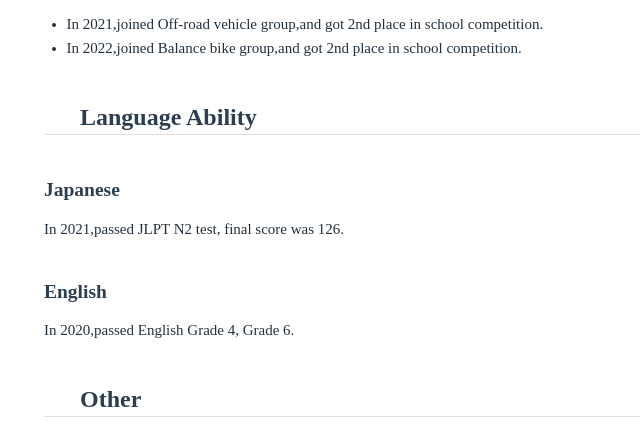
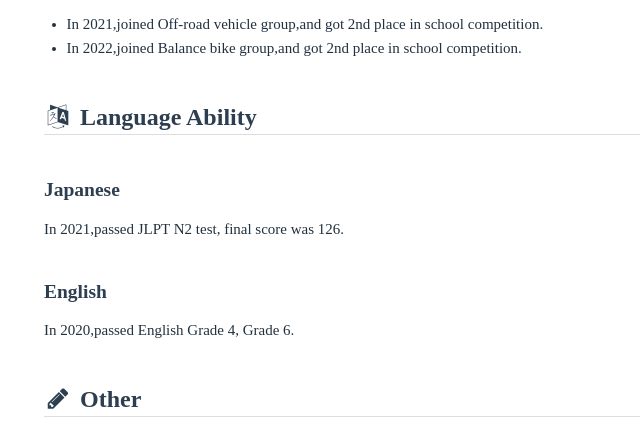
Before and after one commit to frienkie/resume, a plain HTML site: page en-us/index.html in a window 1280 px wide. Shown: the part 1002-1435 px from the top of the page, 316-956 px from the left. Drawn offline with nearby package versions, Linux system fonts and the light colour scheme; some packages are replaced by stand-ins of ours; a script that the page names is missing.

Commit message:
Site updated: 2022-08-05 16:34:59

```diff
--- a/en-us/index.html
+++ b/en-us/index.html
@@ -127,11 +127,11 @@
 <li>In 2021,joined Off-road vehicle group,and got 2nd place in school competition.</li>
 <li>In 2022,joined Balance bike group,and got 2nd place in school competition.</li>
 </ul>
-<h2 id="Language-Ability"><a href="#Language-Ability" class="headerlink" title=" Language Ability"></a><i class="fab fa-language"></i> Language Ability</h2><h3 id="Japanese"><a href="#Japanese" class="headerlink" title="Japanese"></a>Japanese</h3><p>In 2021,passed JLPT N2 test, final score was 126.</p>
+<h2 id="Language-Ability"><a href="#Language-Ability" class="headerlink" title=" Language Ability"></a><i class="fa fa-language"></i> Language Ability</h2><h3 id="Japanese"><a href="#Japanese" class="headerlink" title="Japanese"></a>Japanese</h3><p>In 2021,passed JLPT N2 test, final score was 126.</p>
 <h3 id="English"><a href="#English" class="headerlink" title="English"></a>English</h3><p>In 2020,passed English Grade 4, Grade 6.</p>
-<h2 id="Other"><a href="#Other" class="headerlink" title=" Other"></a><i class="fas fa-pencil"></i> Other</h2><p>If intrested in my daily life,you can visit my own blog by clicking <a target="_blank" rel="noopener" href="https://frienkie.eu.org/">Here</a>.</p>
+<h2 id="Other"><a href="#Other" class="headerlink" title=" Other"></a><i class="fa fa-pencil"></i> Other</h2><p>If intrested in my daily life,you can visit my own blog by clicking <a target="_blank" rel="noopener" href="https://frienkie.eu.org/">Here</a>.</p>
 <h2 id="Contact"><a href="#Contact" class="headerlink" title=" Contact"></a><i class="fas fa-phone-alt"></i> Contact</h2><p>Please feel free to contact me.</p>
-<p><i class="fas fa-envelope fa-fw"></i> <a href="mailto:&#102;&#114;&#105;&#x65;&#110;&#107;&#x69;&#101;&#108;&#x79;&#64;&#111;&#x75;&#x74;&#108;&#x6f;&#x6f;&#x6b;&#46;&#99;&#x6f;&#x6d;">&#102;&#114;&#105;&#x65;&#110;&#107;&#x69;&#101;&#108;&#x79;&#64;&#111;&#x75;&#x74;&#108;&#x6f;&#x6f;&#x6b;&#46;&#99;&#x6f;&#x6d;</a><br><i class="fas fa-phone-alt fa-fw"></i> +86 18398778492</p>
+<p><i class="fas fa-envelope fa-fw"></i> <a href="mailto:&#102;&#x72;&#105;&#101;&#x6e;&#x6b;&#105;&#x65;&#108;&#x79;&#x40;&#111;&#x75;&#116;&#108;&#111;&#111;&#107;&#46;&#99;&#111;&#109;">&#102;&#x72;&#105;&#101;&#x6e;&#x6b;&#105;&#x65;&#108;&#x79;&#x40;&#111;&#x75;&#116;&#108;&#111;&#111;&#107;&#46;&#99;&#111;&#109;</a><br><i class="fas fa-phone-alt fa-fw"></i> +86 18398778492</p>
 <h2 id="Comments"><a href="#Comments" class="headerlink" title="Comments"></a>Comments</h2><!--
 
 <script src="https://utteranc.es/client.js"
```
